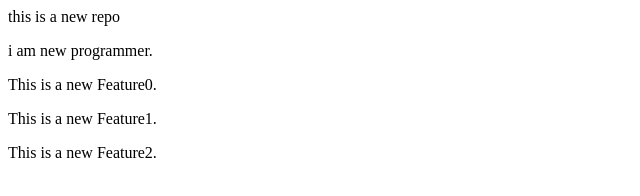
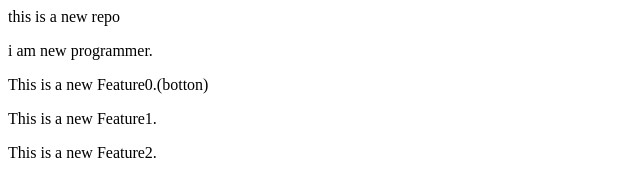
Before and after one commit to sdmustaqeem009-collab/loacalRepo, a plain HTML site: page index.html in a window 1280 px wide. Shown: the full height of the page, 0-640 px from the left. Drawn offline with Linux system fonts and the light colour scheme.

```diff
--- a/index.html
+++ b/index.html
@@ -1,6 +1,6 @@
 <p>this is a new repo</p>
 <p> i am new programmer.</p>
-<p>This is a new Feature0.</p>
+<p>This is a new Feature0.(botton)</p>
 
 <p>This is a new Feature1.</p>
 <p>This is a new Feature2.</p>
```
